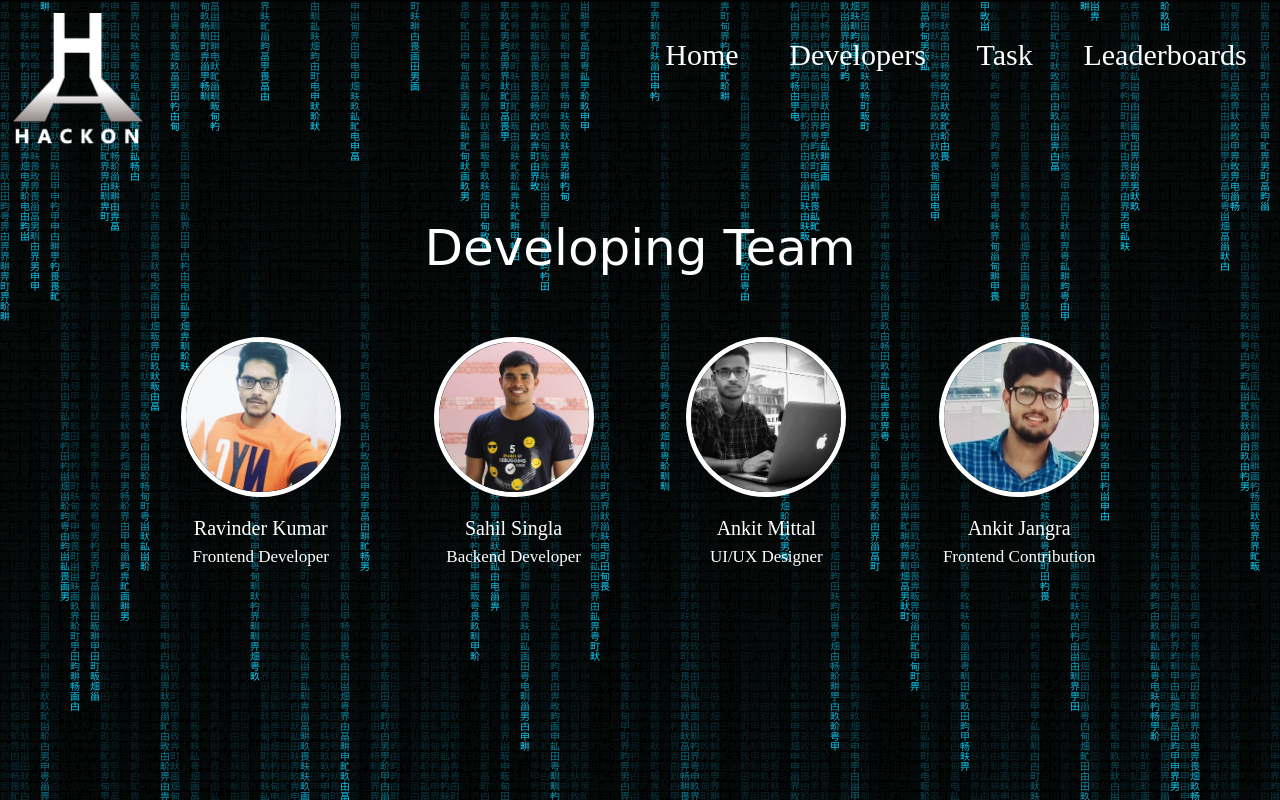
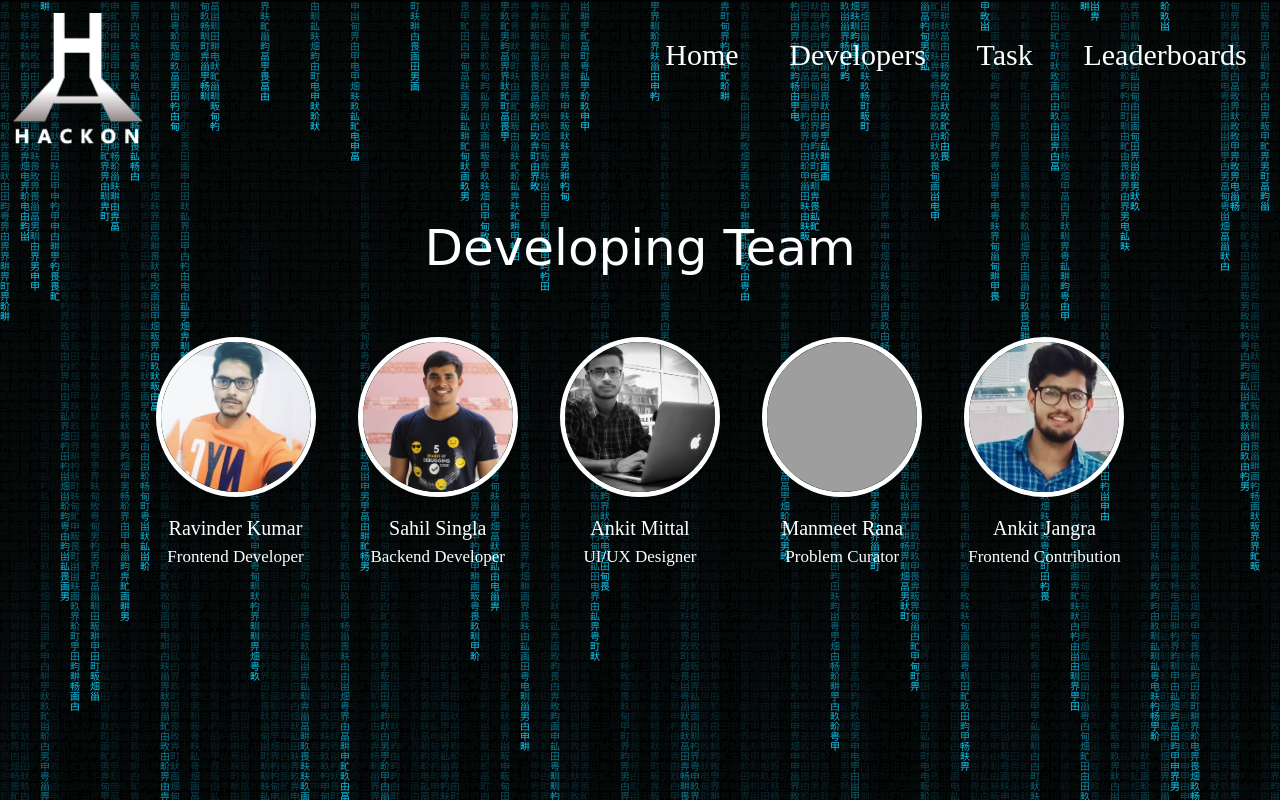
Before and after one commit to singlasahil221/HackOn, a Django app: page /developers/ in a window 1280 px wide. Run offline with Django 3.2, Linux system fonts and the light colour scheme; some web fonts are replaced; grey boxes are pictures that could not be loaded.

Commit message:
updted template

```diff
--- a/myapp/templates/base.html
+++ b/myapp/templates/base.html
@@ -33,7 +33,7 @@
         <a href="/task/"><p class="item">Task</p></a>
         <a href="/leaderboard/"><p class="item">Leaderboards</p></a>
           {% if request.user.is_authenticated %}
-        <a href="/logout/"><p class="item"><span class="power" style="color:white;">&#x23FB;</span></p></a>
+        <a href="/logout/"><p class="item"><img src="{% static 'images/logout-icon.jpg'%}"></p></a>
         {% endif %}
       </div>
     </div>
--- a/myapp/templates/developers.html
+++ b/myapp/templates/developers.html
@@ -17,26 +17,30 @@ HackOn | Developers
 			</div>
 			<div class="photos">
 				<div class="profile">
-					<img class="dp"src="/static/assets2/ravinder.jpeg">
+					<img class="dp" src="/static/assets2/ravinder.jpeg">
 					<p class="myname">Ravinder Kumar</p>
 					<p class="myskill">Frontend Developer</p>
 				</div>
 				<div class="profile">
-					<img class="dp"src="/static/assets2/sahil.jpg">
+					<img class="dp" src="/static/assets2/sahil.jpg">
 					<p class="myname">Sahil Singla</p>
 					<p class="myskill">Backend Developer</p>
 				</div>
 				<div class="profile">
-					<img class="dp"src="/static/assets2/ankit.jpeg">
+					<img class="dp" src="/static/assets2/ankit.jpeg">
 					<p class="myname">Ankit Mittal</p>
 					<p class="myskill">UI/UX Designer</p>
 				</div>
 				<div class="profile">
-					<img class="dp"src="/static/assets2/ankit2.jpeg">
+					<img class="dp" src="https://www.elementsculmyca.com/images/team/dev/manmeet.jpg">
+					<p class="myname">Manmeet Rana</p>
+					<p class="myskill">Problem Curator</p>
+				</div>
+				<div class="profile">
+					<img class="dp" src="/static/assets2/ankit2.jpeg">
 					<p class="myname">Ankit Jangra</p>
 					<p class="myskill">Frontend Contribution</p>
 				</div>
-
 			</div>
 		</div>
 
```
Also changed, not shown: 1 other file.
